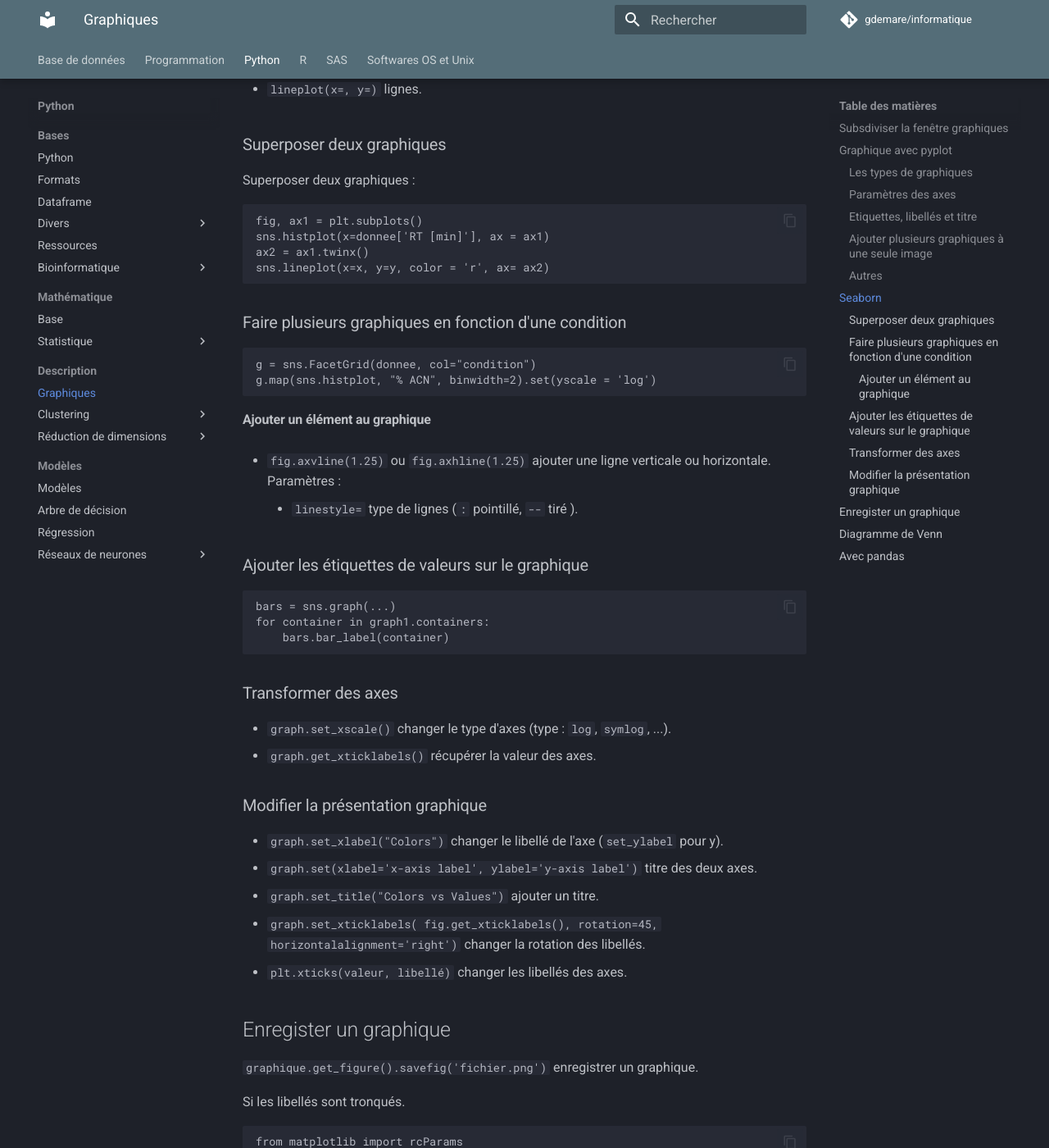
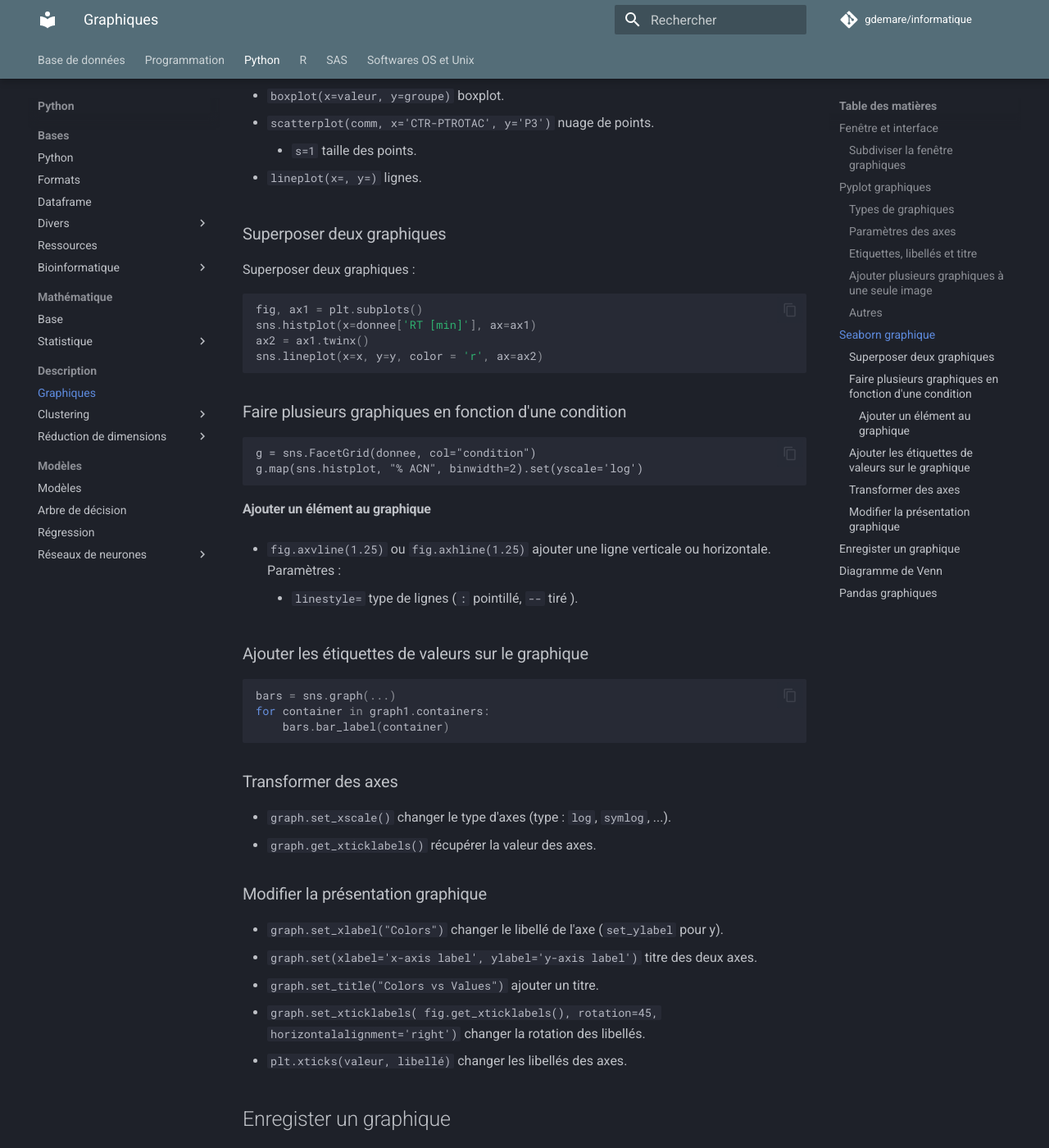
Before and after one commit to gdemare/Informatique, an MkDocs documentation site: the page built from docs/python/math/graphiques_py.md, in a window 1280 px wide and 1400 px high, scrolled down 3316 px. Shown: the whole window at 82% size. Built offline with MkDocs 1.6.1 and Material for MkDocs 9.7.7, drawn with Linux system fonts in a browser that asks for light colours; comment, search, counter and statistics services are not loaded; some of the changed text lies outside the part shown.

Commit message:
Update graphiques_py.md

````diff
--- a/docs/python/math/graphiques_py.md
+++ b/docs/python/math/graphiques_py.md
@@ -1,10 +1,12 @@
+## Fenêtre et interface
+
 * `fig = plt.figure(figsize=(25,20))`  changer la taille du graphique.
 * `fig, axes = plt.subplots(nrows=1, ncols=3, figsize=(15,5))` sous diviser un graphique en plusieurs cases ou superposer deux graphiques (sans nrows/ncols).
 
 !!! warning
-	Dans ce cas indiquer l'argument : `ax = axes[i]` lorsqu'il n'y a qu'une ligne.
+	Dans ce cas indiquer l'argument : `ax=axes[i]` lorsqu'il n'y a qu'une ligne.
 
-#### Subsdiviser la fenêtre graphiques
+#### Subdiviser la fenêtre graphiques
 
 Cela permet d'afficher plusieurs graphiques sur la même sortie (image).
 
@@ -14,14 +16,17 @@
 graph_avec = pd.crosstab(data['ligne'], data['colonne'], normalize='index').plot.bar(stacked=True, ax=axes[1])
 ```
 
-## Graphique avec pyplot
+A la fin, on peut forcer l'affichage avec `plt.show()`
+
+## Pyplot graphiques
 
 `from matplotlib import pyplot as plt`
-à la fin, on peut forcer l'affichage avec `plt.show()`
 
 Utiliser le style de seaborn : `sns.set()`
 
-* `plot(<abscisse>, ordonnée, type_point)` Le type de points est obligatoire. Paramètre : faire une chaîne de caractères
+* `plot(<x>, y, type_point)`
+
+Paramètre : faire une chaîne de caractères
 
 * L1 couleur `'r'` rouge `'y'` jaune `'b'` bleu
 * L2 type de points :
@@ -40,7 +45,7 @@
 !!! example
 	`ro--` points rouges reliés par des traits en pointillé.
 
-### Les types de graphiques
+### Types de graphiques
 
 * `plt.scatter(x,y)` nuage de points.
 * `plt.bar(libelle, valeur, width=, align='edge')` Diagramme en barre et histogramme. Les libellés doivent être au format texte.
@@ -129,18 +134,18 @@
 
 Superposer deux graphiques :
 
-```
+``` python
 fig, ax1 = plt.subplots()
-sns.histplot(x=donnee['RT [min]'], ax = ax1)
+sns.histplot(x=donnee['RT [min]'], ax=ax1)
 ax2 = ax1.twinx()
-sns.lineplot(x=x, y=y, color = 'r', ax= ax2)
+sns.lineplot(x=x, y=y, color = 'r', ax=ax2)
 ```
 
 ### Faire plusieurs graphiques en fonction d'une condition
 
 ```
 g = sns.FacetGrid(donnee, col="condition")
-g.map(sns.histplot, "% ACN", binwidth=2).set(yscale = 'log')
+g.map(sns.histplot, "% ACN", binwidth=2).set(yscale='log')
 ```
 
 #### Ajouter un élément au graphique
@@ -152,7 +157,7 @@
 
 ### Ajouter les étiquettes de valeurs sur le graphique
 
-```
+``` python
 bars = sns.graph(...)
 for container in graph1.containers:
     bars.bar_label(container)
@@ -177,7 +182,7 @@
 
 Si les libellés sont tronqués.
 
-```
+``` python
 from matplotlib import rcParams
 rcParams.update({'figure.autolayout': True})
 ```
@@ -186,10 +191,10 @@
 
 `from matplotlib_venn import venn2, venn3`
 
-* `venn2(subsets = (10, 5, 2), set_labels = ('Group A', 'Group B'))` diagramme de Venne avec deux groupes.
-* `venn3(subsets = (10, 8, 22, 6,9,4,2))` diagramme de Venne avec trois groupes.
+* `venn2(subsets=(10,5,2), set_labels =('Group A', 'Group B'))` diagramme de Venne avec deux groupes.
+* `venn3(subsets=(10,8,22,6,9,4,2))` diagramme de Venne avec trois groupes.
 
-## Avec pandas
+##  Pandas graphiques
 
 Les dataframe pandas intégrent directement des représentations graphiques.
 
@@ -212,4 +217,4 @@
 Paramètres :
 
 * `legend=False` enlever la légende
-* `ax= ` déterminer la position du graphique avec les fenetres subdivisées.
+* `ax=` déterminer la position du graphique avec les fenetres subdivisées.
````
Also changed, not shown: other parts of docs/python/math/graphiques_py.md (+3 -3 lines).
